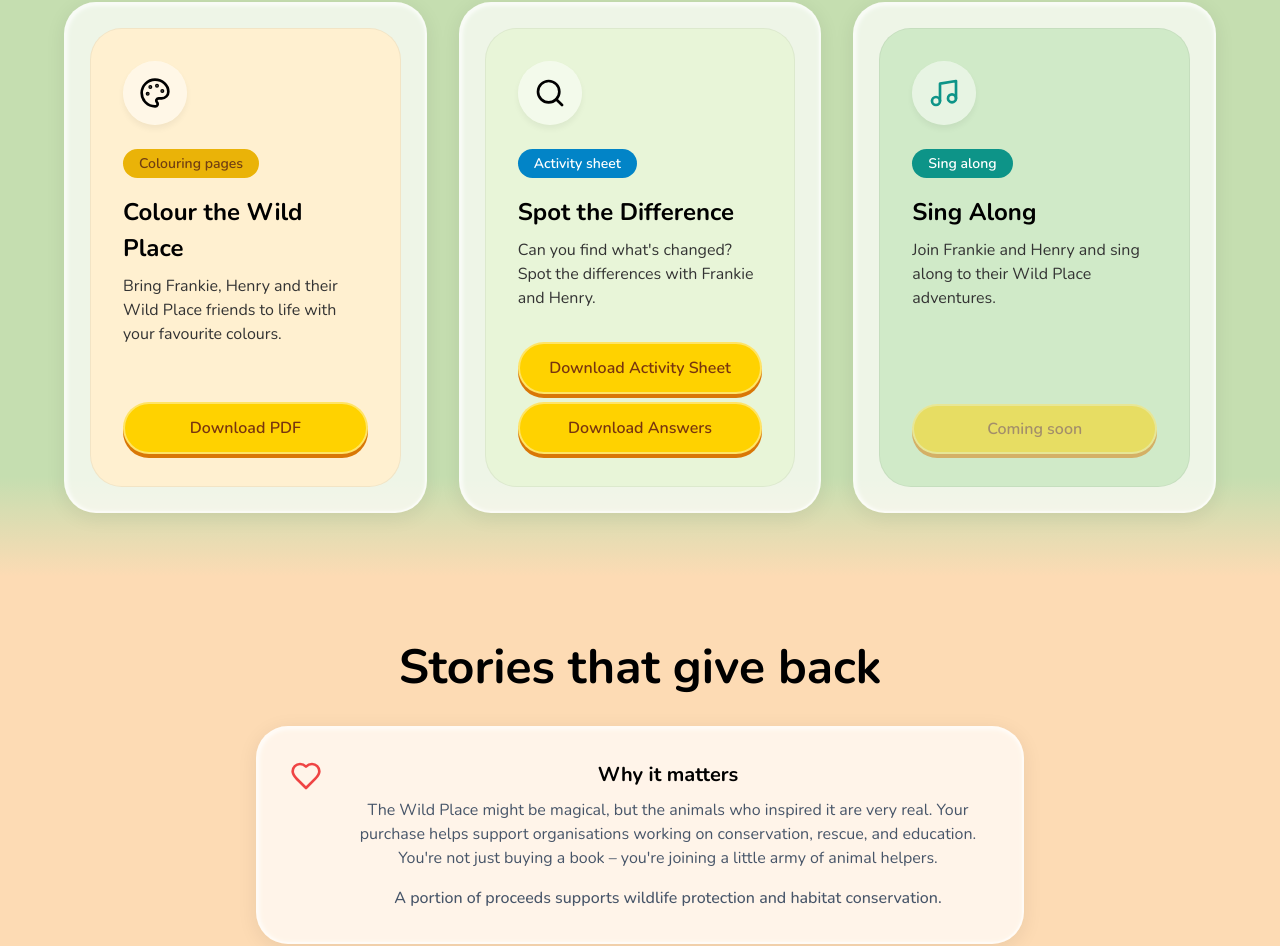
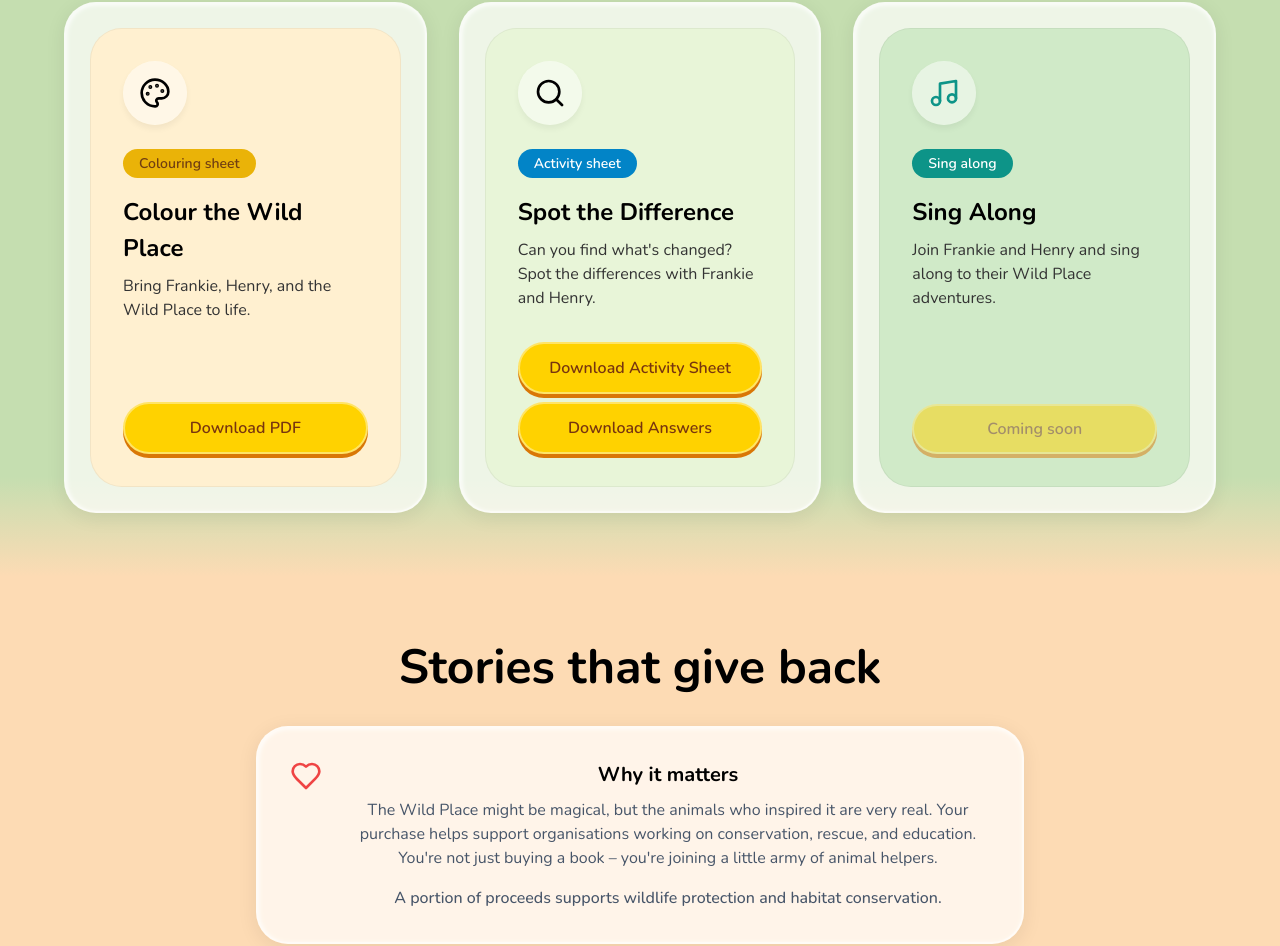
Before and after one commit to michelecameron21-art/Frankie-Henry-Website, a React (Vite) app: page / in a window 1280 px wide. Shown: the part 2949-3895 px from the top of the page. Built offline with nearby package versions, Linux system fonts and the light colour scheme.

Commit message:
Update colouring card description and badge to singular sheet

```diff
--- a/src/components/Extras.jsx
+++ b/src/components/Extras.jsx
@@ -4,8 +4,8 @@ const extras = [
     {
         id: 1,
         title: 'Colour the Wild Place',
-        type: 'Colouring pages',
-        description: 'Bring Frankie, Henry and their Wild Place friends to life with your favourite colours.',
+        type: 'Colouring sheet',
+        description: 'Bring Frankie, Henry, and the Wild Place to life.',
         icon: <Palette size={32} className="text-yellow-600" />,
         badge: null,
         color: 'bg-yellow-100',
```
